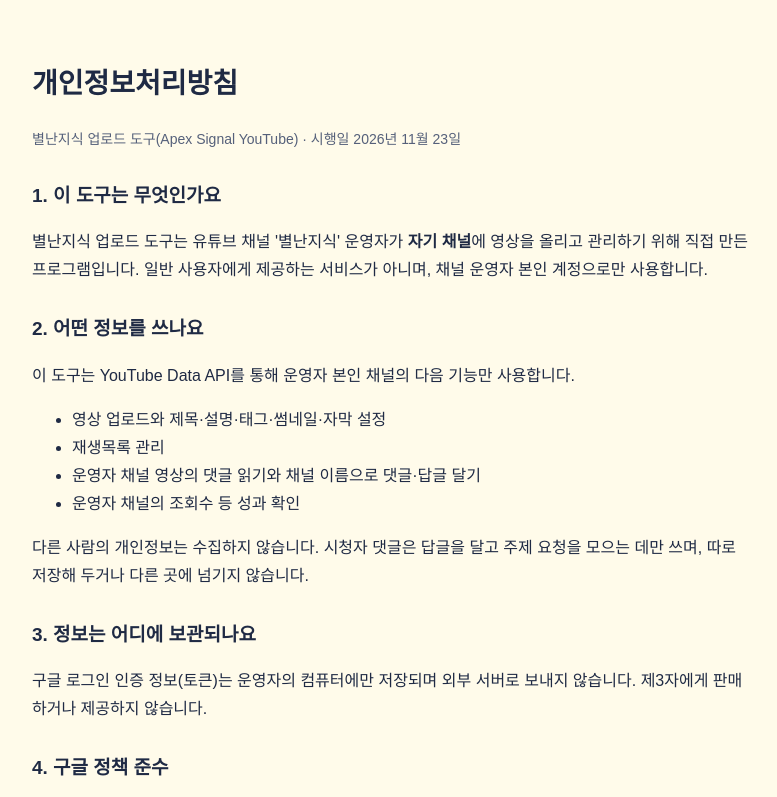
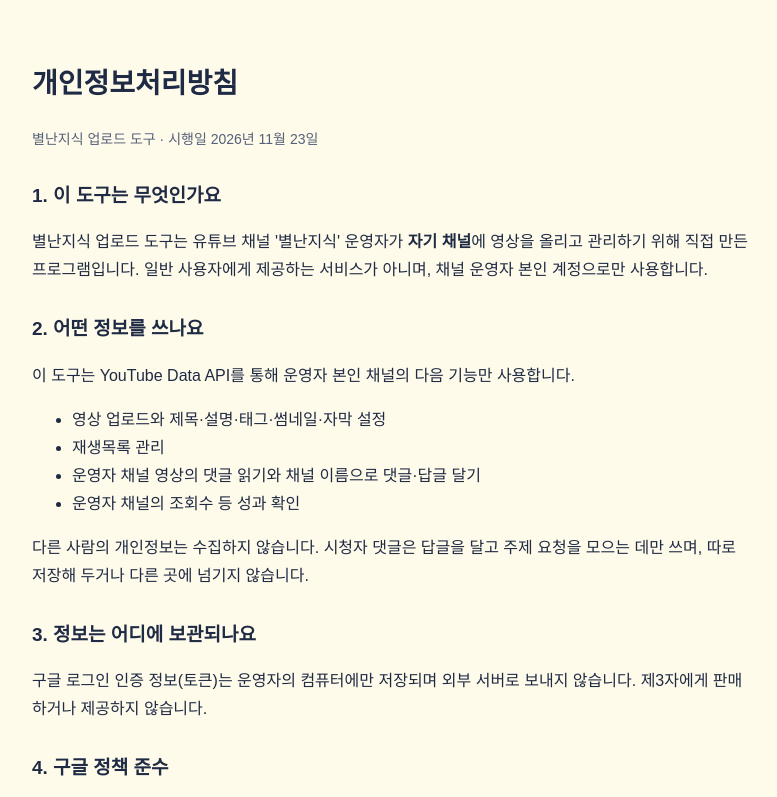
Before and after one commit to amuck73-boop/byeolnanjisik, a plain HTML site: page privacy.html in a window 1280 px wide. Shown: the top 797 px of the page, without its empty margins (248-1025 px from the left). Drawn offline with Linux system fonts and the light colour scheme.

Commit message:
앱 이름을 별난지식으로

```diff
--- a/privacy.html
+++ b/privacy.html
@@ -17,7 +17,7 @@
 <body>
 <main>
   <h1>개인정보처리방침</h1>
-  <p class="sub">별난지식 업로드 도구(Apex Signal YouTube) · 시행일 2026년 11월 23일</p>
+  <p class="sub">별난지식 업로드 도구 · 시행일 2026년 11월 23일</p>
 
   <h2>1. 이 도구는 무엇인가요</h2>
   <p>별난지식 업로드 도구는 유튜브 채널 '별난지식' 운영자가 <b>자기 채널</b>에 영상을 올리고 관리하기 위해 직접 만든 프로그램입니다. 일반 사용자에게 제공하는 서비스가 아니며, 채널 운영자 본인 계정으로만 사용합니다.</p>
```
